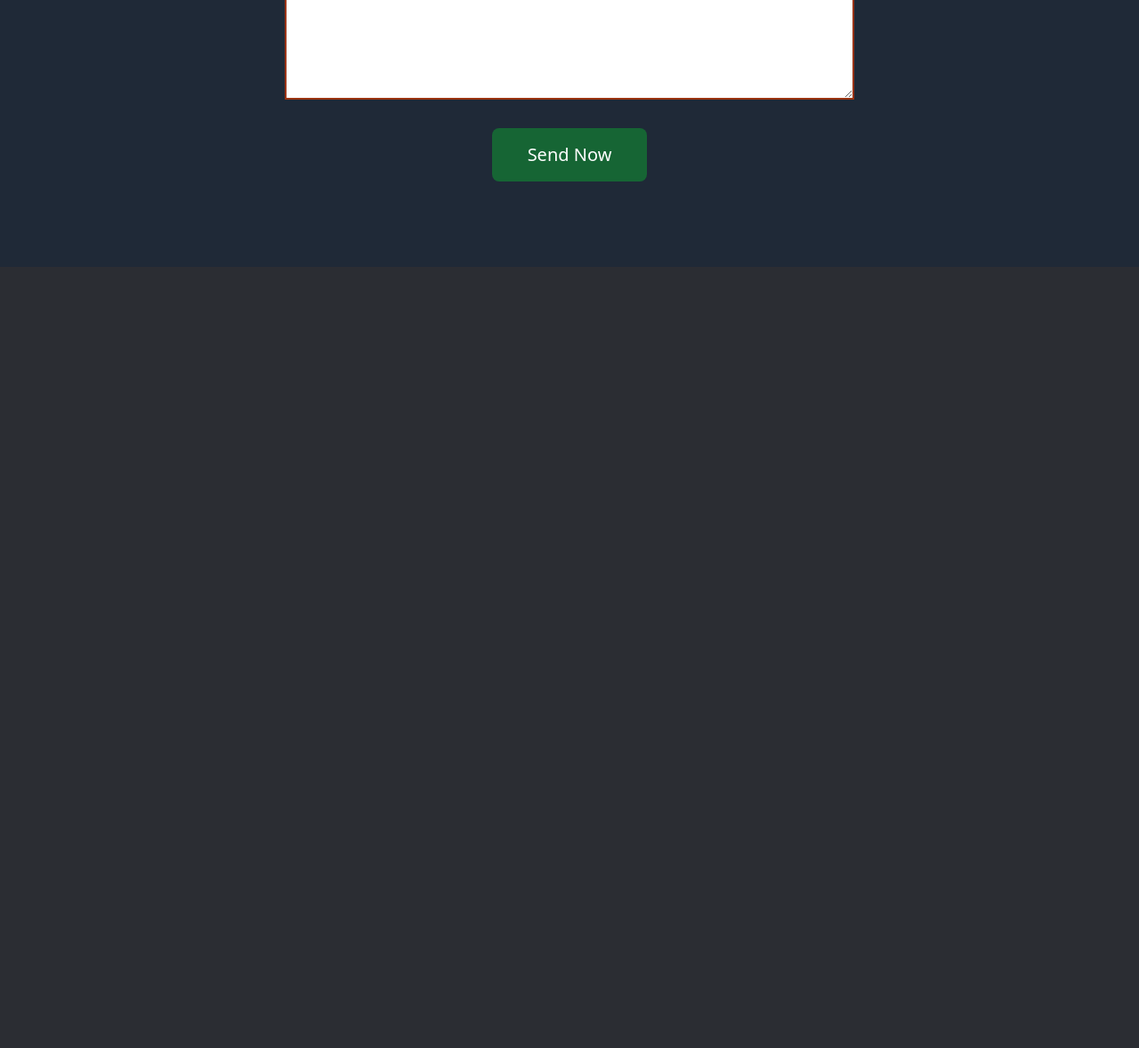
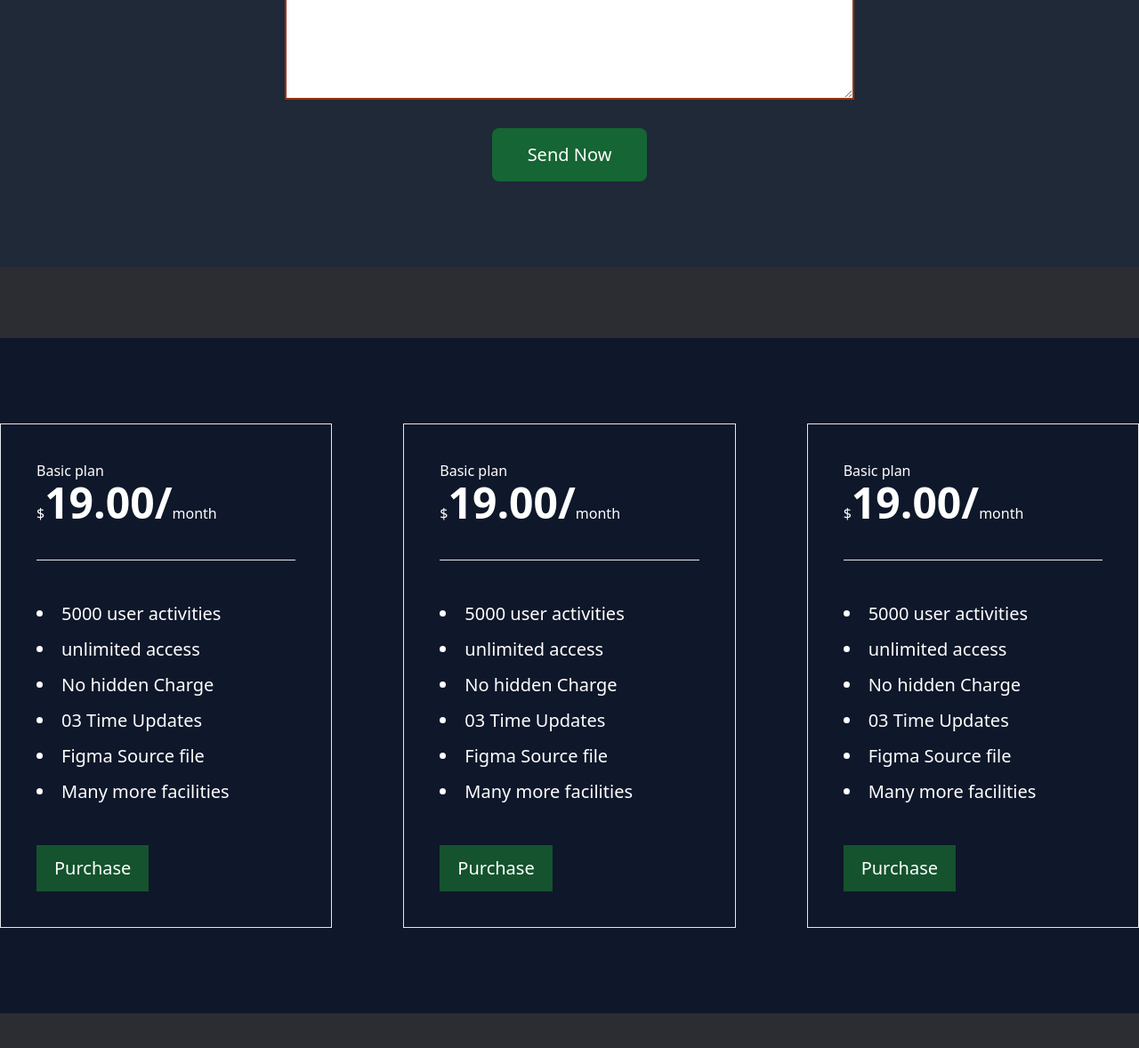
Before and after one commit to Rabeya-Akhi-D/First-Tailwind-Project, a website built with Vite: page index.html in a window 1280 px wide. Shown: the part 2682-3860 px from the top of the page at 89% size. Before the commit the page ends 2982 px from the top, so only its background shows below. Built offline with nearby package versions, Linux system fonts and the light colour scheme.

Commit message:
purchase section

```diff
--- a/index.html
+++ b/index.html
@@ -150,6 +150,58 @@
         </form>
     </div>
 </section>
+
+<section class="bg-slate-900 my-16 sm:my-20 py-12 sm:py-24">
+
+    <div class="text-white grid md:grid-cols-2 lg:grid-cols-3 gap-10 sm:gap-16 md:gap-20 justify-center items-center">
+
+        <div class="border p-10">
+<h5>Basic plan</h5>
+<h2>$<span class="text-xl sm:text-2xl md:text-5xl font-bold">19.00/</span>month</h2>
+<hr class="my-10">
+<ul class="list-disc list-inside leading-10 text-xl">
+    <li>5000 user activities</li>
+    <li>unlimited access</li>
+    <li>No hidden Charge</li>
+    <li>03 Time Updates</li>
+    <li>Figma Source file</li>
+    <li>Many more facilities</li>
+</ul>
+<button class="bg-green-900 px-5 py-3 text-xl mt-10 hover:bg-green-500 transition">Purchase</button>
+        </div>
+
+        <div class="border p-10">
+            <h5>Basic plan</h5>
+            <h2>$<span class="text-xl sm:text-2xl md:text-5xl font-bold">19.00/</span>month</h2>
+            <hr class="my-10">
+            <ul class="list-disc list-inside leading-10 text-xl">
+                <li>5000 user activities</li>
+                <li>unlimited access</li>
+                <li>No hidden Charge</li>
+                <li>03 Time Updates</li>
+                <li>Figma Source file</li>
+                <li>Many more facilities</li>
+            </ul>
+            <button class="bg-green-900 px-5 py-3 text-xl mt-10 hover:bg-green-500 transition">Purchase</button>
+                    </div>
+
+                    <div class="border p-10">
+                        <h5>Basic plan</h5>
+                        <h2>$<span class="text-xl sm:text-2xl md:text-5xl font-bold">19.00/</span>month</h2>
+                        <hr class="my-10">
+                        <ul class="list-disc list-inside leading-10 text-xl">
+                            <li>5000 user activities</li>
+                            <li>unlimited access</li>
+                            <li>No hidden Charge</li>
+                            <li>03 Time Updates</li>
+                            <li>Figma Source file</li>
+                            <li>Many more facilities</li>
+                        </ul>
+                        <button class="bg-green-900 px-5 py-3 text-xl mt-10 hover:bg-green-500 transition">Purchase</button>
+                                </div>
+
+    </div>
+</section>
 </main>
 
 
```
